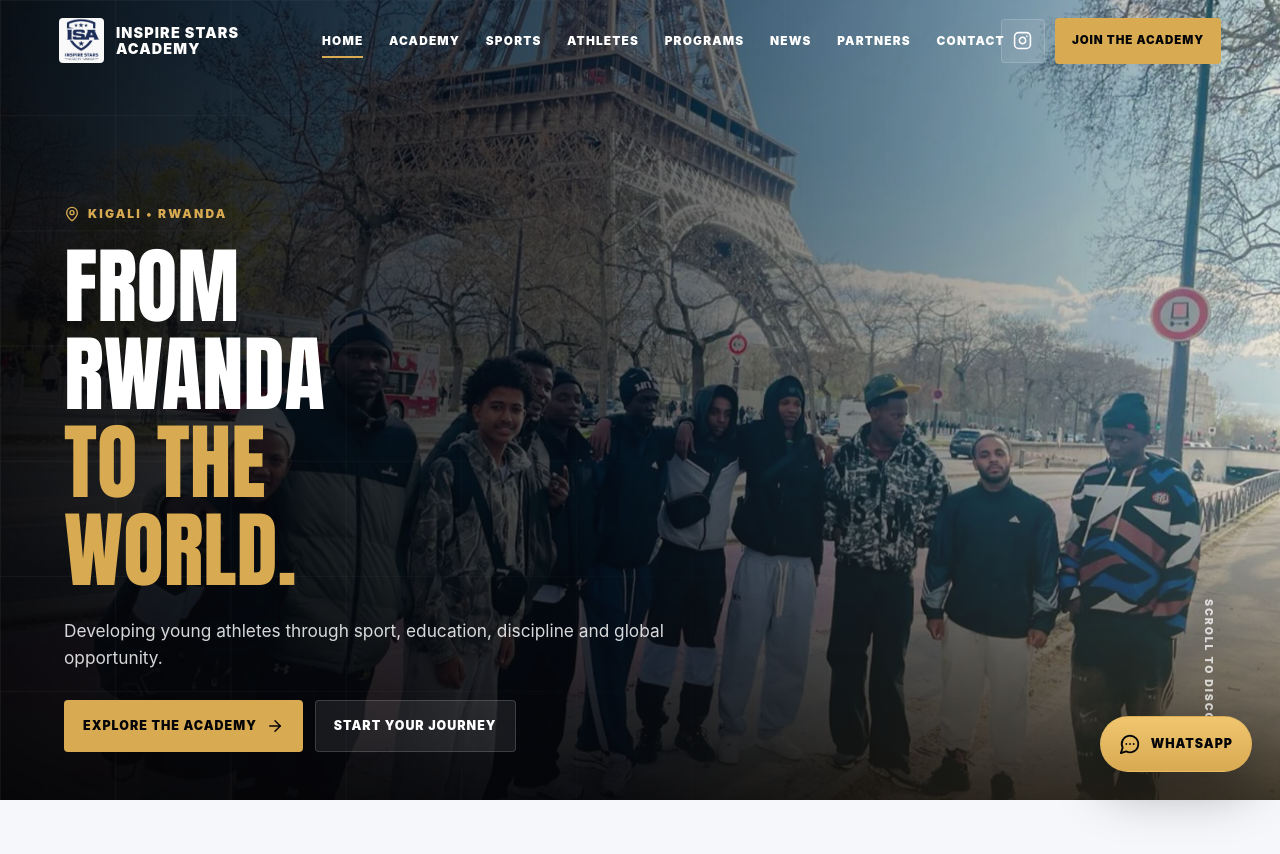
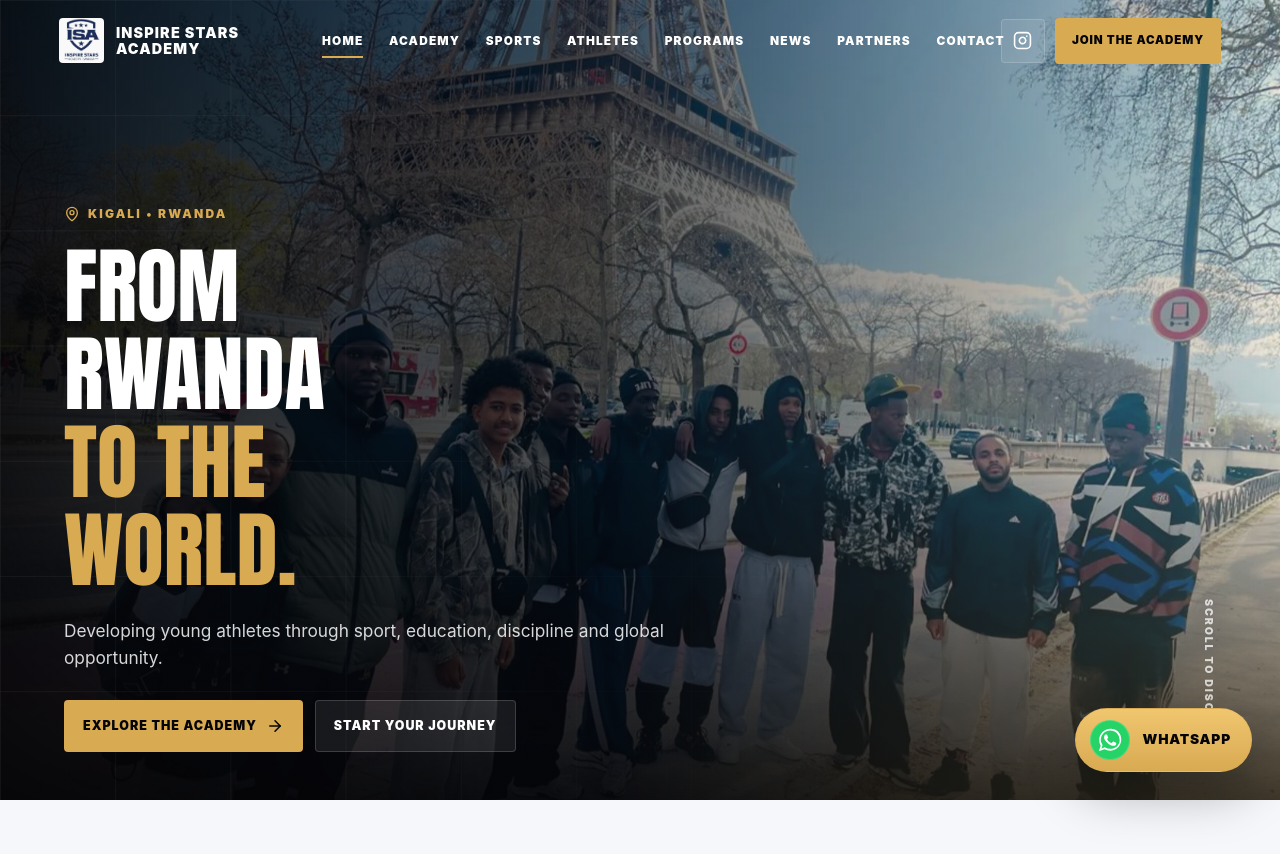
Before and after one commit to devtestor/Inspire_Stars_Academy, a Next.js app: page / in a window 1280 px wide. Shown: the top 854 px of the page. Built offline with nearby package versions, Linux system fonts and the light colour scheme.

Commit message:
Refine floating WhatsApp branding

```diff
--- a/app/globals.css
+++ b/app/globals.css
@@ -2067,17 +2067,17 @@ h3 {
   z-index: 45;
   display: inline-flex;
   align-items: center;
-  gap: 10px;
-  min-height: 56px;
-  padding: 0 18px;
+  gap: 12px;
+  min-height: 64px;
+  padding: 0 20px 0 14px;
   border: 1px solid rgba(216, 170, 82, 0.28);
   border-radius: 999px;
   color: var(--obsidian);
   background: linear-gradient(180deg, #f0c66f, var(--gold));
   box-shadow: 0 22px 50px rgba(0, 0, 0, 0.28);
-  font-size: 0.78rem;
+  font-size: 0.86rem;
   font-weight: 900;
-  letter-spacing: 0.08em;
+  letter-spacing: 0.06em;
   text-transform: uppercase;
   transition: transform 180ms ease, box-shadow 180ms ease;
 }
@@ -2085,6 +2085,24 @@ h3 {
 .whatsapp-float:hover {
   transform: translateY(-2px);
   box-shadow: 0 26px 60px rgba(0, 0, 0, 0.34);
+}
+
+.whatsapp-mark {
+  display: inline-grid;
+  width: 40px;
+  height: 40px;
+  place-items: center;
+  border-radius: 50%;
+  color: var(--white);
+  background: #25d366;
+  box-shadow: inset 0 0 0 1px rgba(255, 255, 255, 0.18);
+  flex: 0 0 auto;
+}
+
+.whatsapp-mark svg {
+  width: 24px;
+  height: 24px;
+  display: block;
 }
 
 .sidebar-thumb {
@@ -2585,8 +2603,8 @@ h3 {
   .whatsapp-float {
     right: 14px;
     bottom: 14px;
-    min-height: 52px;
-    padding: 0 16px;
+    min-height: 58px;
+    padding: 0 18px 0 12px;
   }
 }
 
--- a/components/WhatsAppFloating.jsx
+++ b/components/WhatsAppFloating.jsx
@@ -1,8 +1,21 @@
 "use client";
 
-import { MessageCircleMore } from "lucide-react";
+const whatsappUrl = "https://wa.me/250789921727";
 
-const whatsappUrl = "https://wa.me/250789921727";
+function WhatsAppLogo() {
+  return (
+    <svg viewBox="0 0 32 32" aria-hidden="true" focusable="false">
+      <path
+        fill="currentColor"
+        d="M27.2 4.8A14.92 14.92 0 0 0 16.6 1C8.33 1 1.6 7.7 1.6 15.97c0 2.65.69 5.24 2 7.53L1 31l7.72-2.52a15.4 15.4 0 0 0 7.34 1.87h.01c8.27 0 14.97-6.73 14.97-15 0-4-1.56-7.75-4.4-10.55Zm-11.13 23c-2.26 0-4.47-.61-6.4-1.77l-.46-.27-4.58 1.5 1.5-4.46-.3-.47A12.37 12.37 0 0 1 3.7 16C3.7 9 9.35 3.36 16.3 3.36c3.37 0 6.54 1.31 8.92 3.69a12.5 12.5 0 0 1 3.71 8.9c0 6.95-5.69 11.84-12.86 11.84Z"
+      />
+      <path
+        fill="currentColor"
+        d="M23.43 19.28c-.4-.2-2.35-1.16-2.72-1.3-.36-.13-.63-.2-.9.2-.26.4-1.03 1.29-1.26 1.56-.23.26-.46.3-.86.1-.4-.2-1.67-.61-3.18-1.94-1.17-1.04-1.97-2.33-2.2-2.73-.23-.4-.03-.62.17-.82.18-.18.4-.46.6-.7.2-.23.26-.4.4-.66.14-.26.07-.5-.03-.7-.1-.2-.9-2.16-1.24-2.95-.33-.8-.66-.68-.9-.69h-.76c-.27 0-.7.1-1.07.5-.36.4-1.4 1.37-1.4 3.35 0 1.97 1.44 3.88 1.63 4.15.2.26 2.83 4.32 6.86 6.06.96.42 1.72.67 2.3.86.97.3 1.84.26 2.53.16.77-.12 2.35-.96 2.69-1.88.33-.93.33-1.72.23-1.88-.1-.17-.36-.27-.76-.47Z"
+      />
+    </svg>
+  );
+}
 
 export default function WhatsAppFloating() {
   return (
@@ -13,7 +26,9 @@ export default function WhatsAppFloating() {
       rel="noreferrer"
       aria-label="Chat with Inspire Stars Academy on WhatsApp"
     >
-      <MessageCircleMore size={22} />
+      <span className="whatsapp-mark">
+        <WhatsAppLogo />
+      </span>
       <span>WhatsApp</span>
     </a>
   );
```
